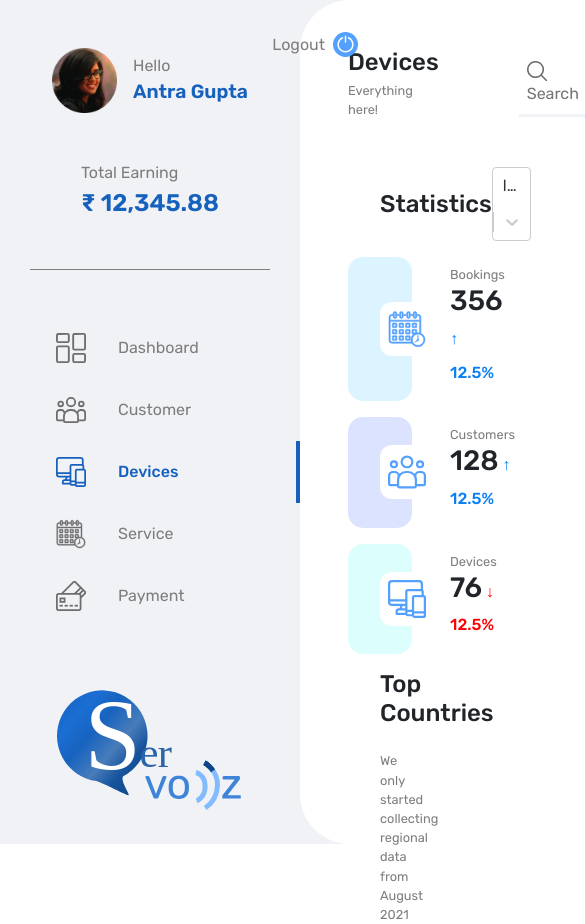
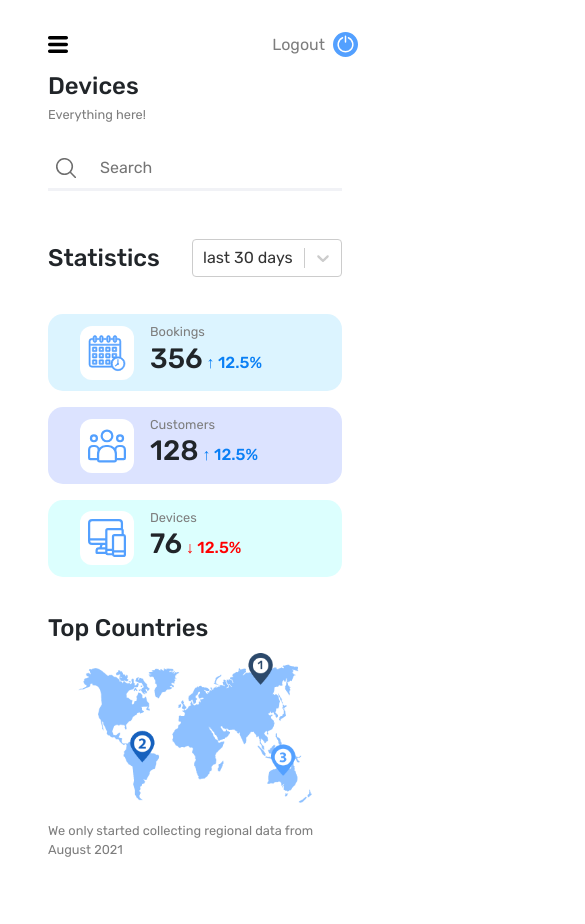
Before and after one commit to panavsethi1/servoizo, a React (Create React App) app: page /devices in a window 390 px wide. Shown: the top 924 px of the page, 585 px wide, since content can reach past the window. Built offline with nearby package versions, Linux system fonts and the light colour scheme.

Commit message:
added responsiveness

```diff
--- a/src/App.css
+++ b/src/App.css
@@ -80,10 +80,26 @@ body {
   height: 100%;
   flex-direction: column;
   align-items: center;
-  justify-content: space-between; }
+  justify-content: space-between;
+  background-color: #f1f2f6;
+  transition: all 0.05s;
+  -webkit-transition: all 0.05s;
+  -moz-transition: all 0.05s;
+  -ms-transition: all 0.05s;
+  -o-transition: all 0.05s;
+  overflow: auto; }
+  .left-nav::-webkit-scrollbar {
+    display: none; }
+  @media only screen and (max-width: 75em) {
+    .left-nav {
+      visibility: hidden;
+      padding: 1.5rem 0; } }
   .left-nav__user {
     display: flex;
     align-items: center; }
+    @media only screen and (max-width: 75em) {
+      .left-nav__user {
+        margin-bottom: 1rem; } }
     .left-nav__user__image img {
       width: 65px;
       margin-right: 1rem; }
@@ -98,6 +114,9 @@ body {
     display: flex;
     justify-content: center;
     align-items: center; }
+    @media only screen and (max-width: 75em) {
+      .left-nav__earning {
+        margin-bottom: 1rem; } }
     .left-nav__earning__title {
       color: #7d7d7d; }
     .left-nav__earning__amount {
@@ -111,6 +130,10 @@ body {
   .left-nav__links {
     width: 100%;
     padding-left: 2.5rem; }
+    @media only screen and (max-width: 75em) {
+      .left-nav__links {
+        padding-left: 1rem;
+        margin-top: 1rem; } }
     .left-nav__links__item {
       display: flex;
       align-items: center;
@@ -130,14 +153,32 @@ body {
     text-decoration: none; }
 
 .wrapper {
-  height: 100%;
   background-color: #f1f2f6;
   display: flex; }
+  @media only screen and (max-width: 75em) {
+    .wrapper {
+      background-color: #fff; } }
   .wrapper__left {
-    width: 300px; }
+    width: 300px;
+    transition: all 0.2s;
+    -webkit-transition: all 0.2s;
+    -moz-transition: all 0.2s;
+    -ms-transition: all 0.2s;
+    -o-transition: all 0.2s; }
+    @media only screen and (max-width: 75em) {
+      .wrapper__left {
+        width: 0;
+        position: fixed;
+        left: 0;
+        top: 0;
+        z-index: 2;
+        height: 100%;
+        background-color: #f1f2f6; } }
   .wrapper__right {
-    height: 100vh;
     width: calc(100vw - 300px); }
+    @media only screen and (max-width: 75em) {
+      .wrapper__right {
+        width: 100%; } }
 
 .common {
   padding: 3rem;
@@ -147,7 +188,35 @@ body {
   -webkit-border-radius: 50px 0 0 50px;
   -moz-border-radius: 50px 0 0 50px;
   -ms-border-radius: 50px 0 0 50px;
-  -o-border-radius: 50px 0 0 50px; }
+  -o-border-radius: 50px 0 0 50px;
+  position: relative; }
+  @media only screen and (max-width: 62em) {
+    .common {
+      height: 100%;
+      padding: 3rem;
+      width: 100%;
+      border-radius: 0;
+      -webkit-border-radius: 0;
+      -moz-border-radius: 0;
+      -ms-border-radius: 0;
+      -o-border-radius: 0; } }
+  .common__hamburger {
+    position: absolute;
+    top: 2rem;
+    left: 3rem;
+    cursor: pointer;
+    transition: all 0.2s;
+    -webkit-transition: all 0.2s;
+    -moz-transition: all 0.2s;
+    -ms-transition: all 0.2s;
+    -o-transition: all 0.2s;
+    display: none; }
+    @media only screen and (max-width: 75em) {
+      .common__hamburger {
+        display: initial; } }
+    .common__hamburger img {
+      cursor: pointer;
+      width: 20px; }
   .common__logout {
     position: absolute;
     top: 2rem;
@@ -164,6 +233,13 @@ body {
     display: flex;
     align-items: center;
     margin-bottom: 3rem; }
+    @media only screen and (max-width: 75em) {
+      .common__header {
+        margin-top: 1.5rem; } }
+    @media only screen and (max-width: 62em) {
+      .common__header {
+        flex-direction: column;
+        align-items: flex-start; } }
     .common__header__text {
       margin-right: 5rem; }
       .common__header__text h2 {
@@ -174,7 +250,12 @@ body {
         color: #7d7d7d; }
     .common__header__search {
       padding: 0.5rem;
-      border-bottom: 3px solid #f1f2f6; }
+      border-bottom: 3px solid #f1f2f6;
+      display: flex; }
+      @media only screen and (max-width: 62em) {
+        .common__header__search {
+          width: 100%;
+          margin-top: 1.5rem; } }
       .common__header__search img {
         width: 20px;
         margin-right: 1.5rem; }
@@ -184,13 +265,13 @@ body {
         width: 400px; }
   .common__content {
     display: flex; }
-    @media only screen and (max-width: 75em) {
+    @media only screen and (max-width: 62em) {
       .common__content {
         flex-direction: column; } }
     .common__content__main {
       flex: 5;
       border-right: 3px solid #f1f2f6; }
-      @media only screen and (max-width: 75em) {
+      @media only screen and (max-width: 62em) {
         .common__content__main {
           flex: auto;
           border: none; } }
@@ -201,9 +282,10 @@ body {
       flex-direction: column;
       justify-content: space-between;
       height: calc(100vh - 13rem); }
-      @media only screen and (max-width: 75em) {
+      @media only screen and (max-width: 62em) {
         .common__content__right {
-          flex: auto; } }
+          flex: auto;
+          padding: 0; } }
       .common__content__right__header {
         display: flex;
         justify-content: space-between;
@@ -266,7 +348,7 @@ body {
         .common__content__right__map__image img {
           width: 80%; }
       .common__content__right__map p {
-        margin-top: 1rem;
+        margin: 1rem 0;
         font-size: 0.8rem;
         color: #7d7d7d; }
 
--- a/src/components/Customer.jsx
+++ b/src/components/Customer.jsx
@@ -1,17 +1,44 @@
-import React from 'react';
+import React, { useEffect, useState } from 'react';
 import LeftNav from './LeftNav';
 import search from '../assets/img/common/search.svg';
 import logout from '../assets/img/common/logout.svg';
 import RightBar from './RightBar';
+import hamburger from './../assets/img/common/hamburger-menu.svg';
 
 function Customer() {
+	const [isOpen, setIsOpen] = useState(false);
+
+	function handleHamburger() {
+		if (isOpen) {
+			document.getElementById('left-nav').style.width = '300px';
+			document.getElementById('hamburger').style.marginLeft = '270px';
+			document.getElementById('left-nav-content').style.visibility =
+				'initial';
+		} else {
+			document.getElementById('left-nav').style.width = '0';
+			document.getElementById('hamburger').style.marginLeft = '0';
+			document.getElementById('left-nav-content').style.visibility =
+				'hidden';
+		}
+	}
+
 	return (
 		<div className='wrapper'>
-			<div className='wrapper__left'>
+			<div id='left-nav' className='wrapper__left'>
 				<LeftNav activeLink='customer' />
 			</div>
 			<div className='wrapper__right'>
 				<div className='common'>
+					<div id='hamburger' className='common__hamburger'>
+						<img
+							onClick={() => {
+								setIsOpen(!isOpen);
+								handleHamburger();
+							}}
+							src={hamburger}
+							alt=''
+						/>
+					</div>
 					<div className='common__logout'>
 						<p>Logout</p>
 						<img src={logout} alt='Logout' />
--- a/src/components/Dashboard.jsx
+++ b/src/components/Dashboard.jsx
@@ -1,17 +1,44 @@
-import React from 'react';
+import React, { useEffect, useState } from 'react';
 import LeftNav from './LeftNav';
 import search from '../assets/img/common/search.svg';
 import logout from '../assets/img/common/logout.svg';
 import RightBar from './RightBar';
+import hamburger from './../assets/img/common/hamburger-menu.svg';
 
 function Dashboard() {
+	const [isOpen, setIsOpen] = useState(false);
+
+	function handleHamburger() {
+		if (isOpen) {
+			document.getElementById('left-nav').style.width = '300px';
+			document.getElementById('hamburger').style.marginLeft = '270px';
+			document.getElementById('left-nav-content').style.visibility =
+				'initial';
+		} else {
+			document.getElementById('left-nav').style.width = '0';
+			document.getElementById('hamburger').style.marginLeft = '0';
+			document.getElementById('left-nav-content').style.visibility =
+				'hidden';
+		}
+	}
+
 	return (
 		<div className='wrapper'>
-			<div className='wrapper__left'>
+			<div id='left-nav' className='wrapper__left'>
 				<LeftNav activeLink='dashboard' />
 			</div>
 			<div className='wrapper__right'>
 				<div className='common'>
+					<div id='hamburger' className='common__hamburger'>
+						<img
+							onClick={() => {
+								setIsOpen(!isOpen);
+								handleHamburger();
+							}}
+							src={hamburger}
+							alt=''
+						/>
+					</div>
 					<div className='common__logout'>
 						<p>Logout</p>
 						<img src={logout} alt='Logout' />
--- a/src/components/Devices.jsx
+++ b/src/components/Devices.jsx
@@ -1,17 +1,44 @@
-import React from 'react';
+import React, { useEffect, useState } from 'react';
 import LeftNav from './LeftNav';
 import search from '../assets/img/common/search.svg';
 import logout from '../assets/img/common/logout.svg';
 import RightBar from './RightBar';
+import hamburger from './../assets/img/common/hamburger-menu.svg';
 
 function Devices() {
+	const [isOpen, setIsOpen] = useState(false);
+
+	function handleHamburger() {
+		if (isOpen) {
+			document.getElementById('left-nav').style.width = '300px';
+			document.getElementById('hamburger').style.marginLeft = '270px';
+			document.getElementById('left-nav-content').style.visibility =
+				'initial';
+		} else {
+			document.getElementById('left-nav').style.width = '0';
+			document.getElementById('hamburger').style.marginLeft = '0';
+			document.getElementById('left-nav-content').style.visibility =
+				'hidden';
+		}
+	}
+
 	return (
 		<div className='wrapper'>
-			<div className='wrapper__left'>
+			<div id='left-nav' className='wrapper__left'>
 				<LeftNav activeLink='devices' />
 			</div>
 			<div className='wrapper__right'>
 				<div className='common'>
+					<div id='hamburger' className='common__hamburger'>
+						<img
+							onClick={() => {
+								setIsOpen(!isOpen);
+								handleHamburger();
+							}}
+							src={hamburger}
+							alt=''
+						/>
+					</div>
 					<div className='common__logout'>
 						<p>Logout</p>
 						<img src={logout} alt='Logout' />
--- a/src/components/LeftNav.jsx
+++ b/src/components/LeftNav.jsx
@@ -22,7 +22,7 @@ function LeftNav({ activeLink }) {
 	}, [activeLink]);
 
 	return (
-		<div className='left-nav'>
+		<div id='left-nav-content' className='left-nav'>
 			<div className='left-nav__user'>
 				<div className='left-nav__user__image'>
 					<img src={user} alt='User' />
--- a/src/components/Payment.jsx
+++ b/src/components/Payment.jsx
@@ -1,17 +1,44 @@
-import React from 'react';
+import React, { useEffect, useState } from 'react';
 import LeftNav from './LeftNav';
 import search from '../assets/img/common/search.svg';
 import logout from '../assets/img/common/logout.svg';
 import RightBar from './RightBar';
+import hamburger from './../assets/img/common/hamburger-menu.svg';
 
 function Payment() {
+	const [isOpen, setIsOpen] = useState(false);
+
+	function handleHamburger() {
+		if (isOpen) {
+			document.getElementById('left-nav').style.width = '300px';
+			document.getElementById('hamburger').style.marginLeft = '270px';
+			document.getElementById('left-nav-content').style.visibility =
+				'initial';
+		} else {
+			document.getElementById('left-nav').style.width = '0';
+			document.getElementById('hamburger').style.marginLeft = '0';
+			document.getElementById('left-nav-content').style.visibility =
+				'hidden';
+		}
+	}
+
 	return (
 		<div className='wrapper'>
-			<div className='wrapper__left'>
+			<div id='left-nav' className='wrapper__left'>
 				<LeftNav activeLink='payment' />
 			</div>
 			<div className='wrapper__right'>
 				<div className='common'>
+					<div id='hamburger' className='common__hamburger'>
+						<img
+							onClick={() => {
+								setIsOpen(!isOpen);
+								handleHamburger();
+							}}
+							src={hamburger}
+							alt=''
+						/>
+					</div>
 					<div className='common__logout'>
 						<p>Logout</p>
 						<img src={logout} alt='Logout' />
--- a/src/components/Service.jsx
+++ b/src/components/Service.jsx
@@ -1,17 +1,44 @@
-import React from 'react';
+import React, { useEffect, useState } from 'react';
 import LeftNav from './LeftNav';
 import search from '../assets/img/common/search.svg';
 import logout from '../assets/img/common/logout.svg';
 import RightBar from './RightBar';
+import hamburger from './../assets/img/common/hamburger-menu.svg';
 
 function Service() {
+	const [isOpen, setIsOpen] = useState(false);
+
+	function handleHamburger() {
+		if (isOpen) {
+			document.getElementById('left-nav').style.width = '300px';
+			document.getElementById('hamburger').style.marginLeft = '270px';
+			document.getElementById('left-nav-content').style.visibility =
+				'initial';
+		} else {
+			document.getElementById('left-nav').style.width = '0';
+			document.getElementById('hamburger').style.marginLeft = '0';
+			document.getElementById('left-nav-content').style.visibility =
+				'hidden';
+		}
+	}
+
 	return (
 		<div className='wrapper'>
-			<div className='wrapper__left'>
+			<div id='left-nav' className='wrapper__left'>
 				<LeftNav activeLink='service' />
 			</div>
 			<div className='wrapper__right'>
 				<div className='common'>
+					<div id='hamburger' className='common__hamburger'>
+						<img
+							onClick={() => {
+								setIsOpen(!isOpen);
+								handleHamburger();
+							}}
+							src={hamburger}
+							alt=''
+						/>
+					</div>
 					<div className='common__logout'>
 						<p>Logout</p>
 						<img src={logout} alt='Logout' />
--- a/src/sass/layout/_common.scss
+++ b/src/sass/layout/_common.scss
@@ -7,6 +7,40 @@
 	-moz-border-radius: 50px 0 0 50px;
 	-ms-border-radius: 50px 0 0 50px;
 	-o-border-radius: 50px 0 0 50px;
+	position: relative;
+
+	@include respond(md) {
+		height: 100%;
+		padding: 3rem;
+		width: 100%;
+		border-radius: 0;
+		-webkit-border-radius: 0;
+		-moz-border-radius: 0;
+		-ms-border-radius: 0;
+		-o-border-radius: 0;
+	}
+
+	&__hamburger {
+		position: absolute;
+		top: 2rem;
+		left: 3rem;
+		cursor: pointer;
+		transition: all 0.2s;
+		-webkit-transition: all 0.2s;
+		-moz-transition: all 0.2s;
+		-ms-transition: all 0.2s;
+		-o-transition: all 0.2s;
+		display: none;
+
+		@include respond(lg) {
+			display: initial;
+		}
+
+		& img {
+			cursor: pointer;
+			width: 20px;
+		}
+	}
 
 	&__logout {
 		position: absolute;
@@ -31,6 +65,15 @@
 		align-items: center;
 		margin-bottom: 3rem;
 
+		@include respond(lg) {
+			margin-top: 1.5rem;
+		}
+
+		@include respond(md) {
+			flex-direction: column;
+			align-items: flex-start;
+		}
+
 		&__text {
 			margin-right: 5rem;
 
@@ -48,6 +91,12 @@
 		&__search {
 			padding: 0.5rem;
 			border-bottom: 3px solid $color-grey;
+			display: flex;
+
+			@include respond(md) {
+				width: 100%;
+				margin-top: 1.5rem;
+			}
 
 			& img {
 				width: 20px;
@@ -65,7 +114,7 @@
 	&__content {
 		display: flex;
 
-		@include respond(lg) {
+		@include respond(md) {
 			flex-direction: column;
 		}
 
@@ -73,7 +122,7 @@
 			flex: 5;
 			border-right: 3px solid $color-grey;
 
-			@include respond(lg) {
+			@include respond(md) {
 				flex: auto;
 				border: none;
 			}
@@ -87,8 +136,9 @@
 			justify-content: space-between;
 			height: calc(100vh - 13rem);
 
-			@include respond(lg) {
+			@include respond(md) {
 				flex: auto;
+				padding: 0;
 			}
 
 			&__header {
@@ -185,7 +235,7 @@
 				}
 
 				& p {
-					margin-top: 1rem;
+					margin: 1rem 0;
 					font-size: 0.8rem;
 					color: $color-grey-dark;
 				}
--- a/src/sass/layout/_wrapper.scss
+++ b/src/sass/layout/_wrapper.scss
@@ -1,14 +1,36 @@
 .wrapper {
-	height: 100%;
+	// height: 100%;
 	background-color: $color-grey;
 	display: flex;
 
+	@include respond(lg) {
+		background-color: #fff;
+	}
+
 	&__left {
 		width: 300px;
+		transition: all 0.2s;
+		-webkit-transition: all 0.2s;
+		-moz-transition: all 0.2s;
+		-ms-transition: all 0.2s;
+		-o-transition: all 0.2s;
+
+		@include respond(lg) {
+			width: 0;
+			position: fixed;
+			left: 0;
+			top: 0;
+			z-index: 2;
+			height: 100%;
+			background-color: $color-grey;
+		}
 	}
 
 	&__right {
-		height: 100vh;
 		width: calc(100vw - 300px);
+
+		@include respond(lg) {
+			width: 100%;
+		}
 	}
 }
```
Also changed, not shown: src/sass/components/_left-nav.scss (+30 -0 lines), src/assets/img/common/hamburger-menu.svg (added).
